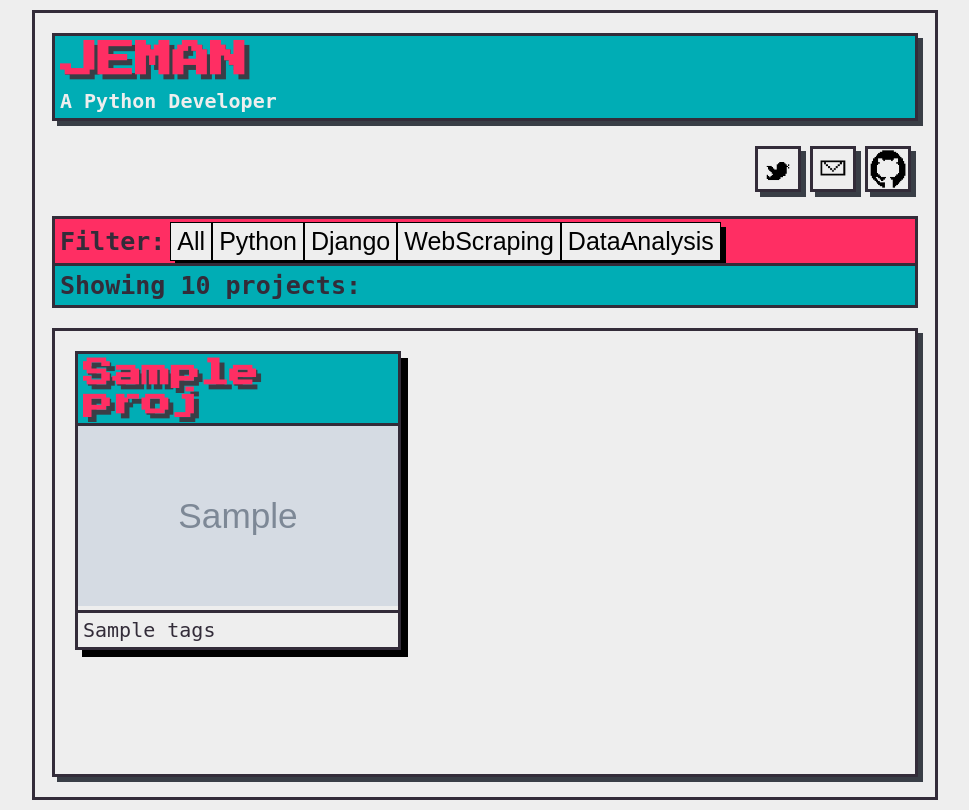
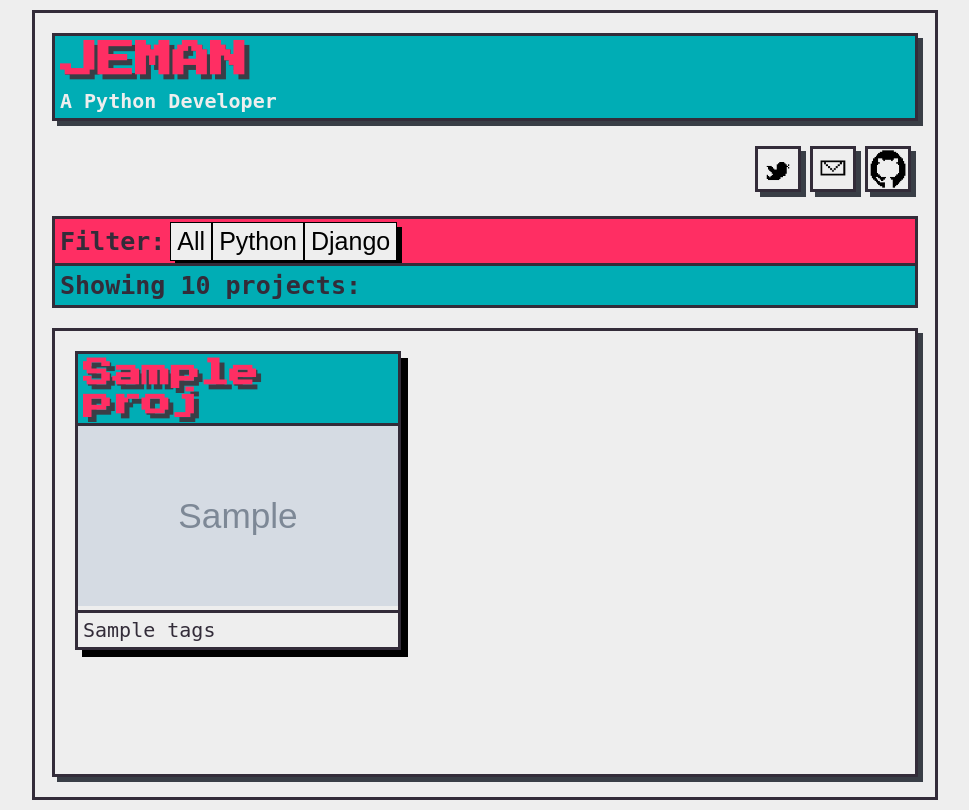
Before and after one commit to Jeman1997/New_Portfolio, a Django app: template templates/home.html in a window 1280 px wide. Shown: the whole page, without its empty margins (155-1124 px from the left). Run offline with Django 4.2, Linux system fonts and the light colour scheme; the template is opened without the code that fills it: most values are stand-ins (such as "Sample title", 1, 10 or a date in 2020); grey boxes marked "Sample" are stand-in pictures; some web fonts are replaced.

Commit message:
feb 17 14:42

```diff
--- a/portfolio/views.py
+++ b/portfolio/views.py
@@ -9,8 +9,6 @@ djangoprojects=[
 pythonprojects=[
                 {'title':'Snake','image':'Snake/Snake.jpeg','tags':['#Python','#Tkinter'],'link':'https://github.com/Jeman1997/Snake-Game'},
                 {'title':'Pong','image':'Pong/Pong.jpeg','tags':['#Python','#Tkinter'],'link':'https://github.com/Jeman1997/Pong'},
-                ]
-webscraping   =[
                 {'title':'Spotify Top 100 Songs','image':'SpotifyScrape/spotifytop100.jpeg','tags':['#Python','#Tkinter','#WebScraping'],'link':''}
                 ]
 def home(request):
@@ -24,6 +22,4 @@ def home(request):
             cont['proj']=djangoprojects
         elif btn=='Python':
             cont['proj']=pythonprojects
-        elif btn=='WebScraping':
-            cont['proj']=webscraping
     return render(request,'home.html',cont)
--- a/templates/home.html
+++ b/templates/home.html
@@ -29,8 +29,6 @@
           <input class='filterops' type="submit" name="button" value="All">
           <input class='filterops' type="submit" name="button" value="Python">
           <input class='filterops' type="submit" name="button" value="Django">
-          <input class='filterops' type="submit" name="button" value="WebScraping">
-          <input class='filterops' type="submit" name="button" value="DataAnalysis">
         </form>
       </div>
       <div class="filter">
```
